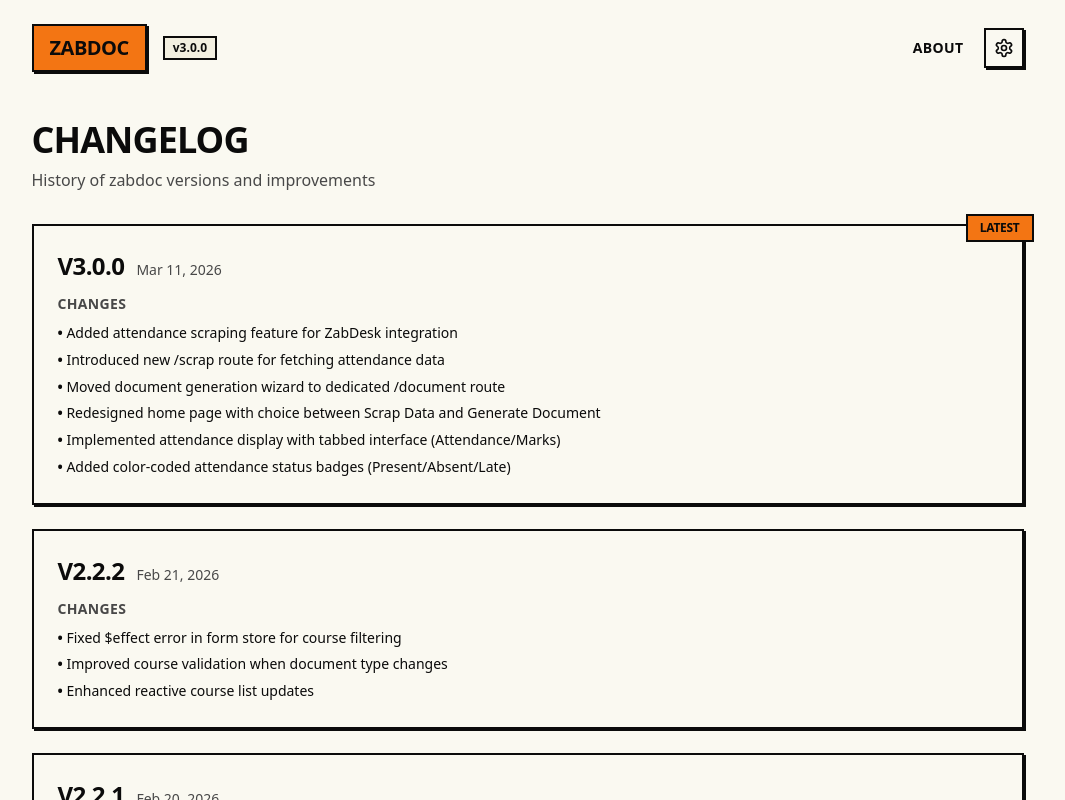
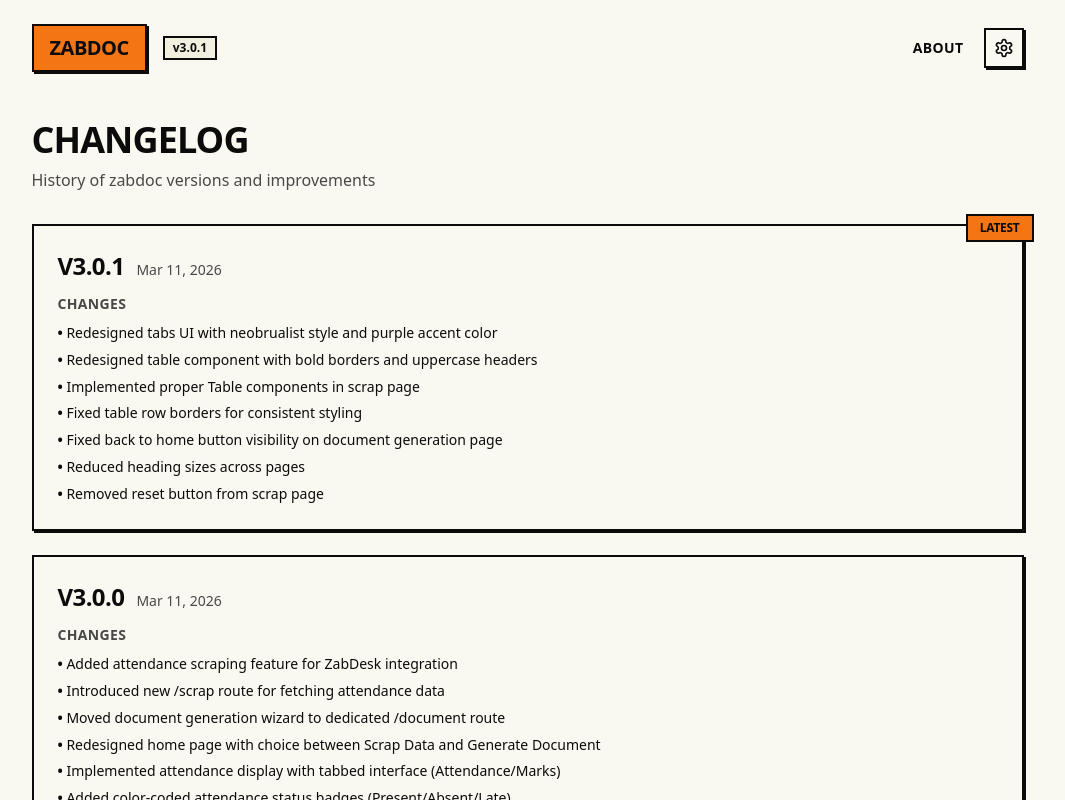
Before and after one commit to hammadmajid/zabdoc, a SvelteKit app in the folder worker/: page /changelog in a window 1280 px wide. Shown: the top 800 px of the page, without its empty margins (105-1170 px from the left). Built offline with nearby package versions, Linux system fonts and the light colour scheme.

Commit message:
bump to version 3.0.1

```diff
--- a/worker/src/routes/+layout.svelte
+++ b/worker/src/routes/+layout.svelte
@@ -46,7 +46,7 @@
                     href="/changelog"
                     class="bg-muted px-2 py-0.5 neo-border-sm text-xs font-bold hover:bg-primary transition-colors"
                 >
-                    v3.0.0
+                    v3.0.1
                 </a>
             </nav>
             <nav class="flex items-center gap-2">
--- a/worker/src/routes/changelog/+page.svelte
+++ b/worker/src/routes/changelog/+page.svelte
@@ -15,6 +15,19 @@
     }
 
     const changelog: ChangelogEntry[] = [
+        {
+            version: "3.0.1",
+            date: "2026-03-11",
+            changes: [
+                "Redesigned tabs UI with neobrualist style and purple accent color",
+                "Redesigned table component with bold borders and uppercase headers",
+                "Implemented proper Table components in scrap page",
+                "Fixed table row borders for consistent styling",
+                "Fixed back to home button visibility on document generation page",
+                "Reduced heading sizes across pages",
+                "Removed reset button from scrap page"
+            ]
+        },
         {
             version: "3.0.0",
             date: "2026-03-11",
```
